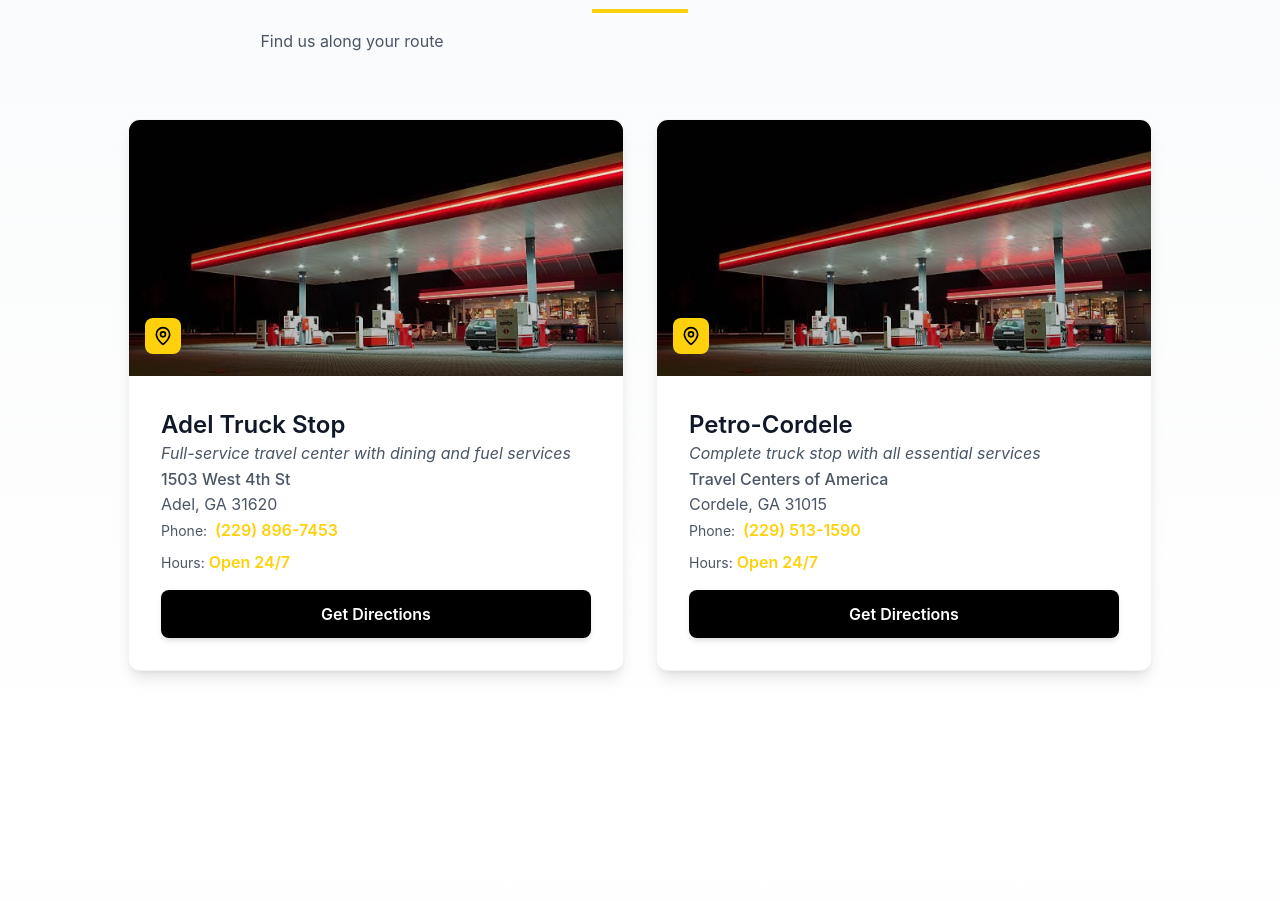
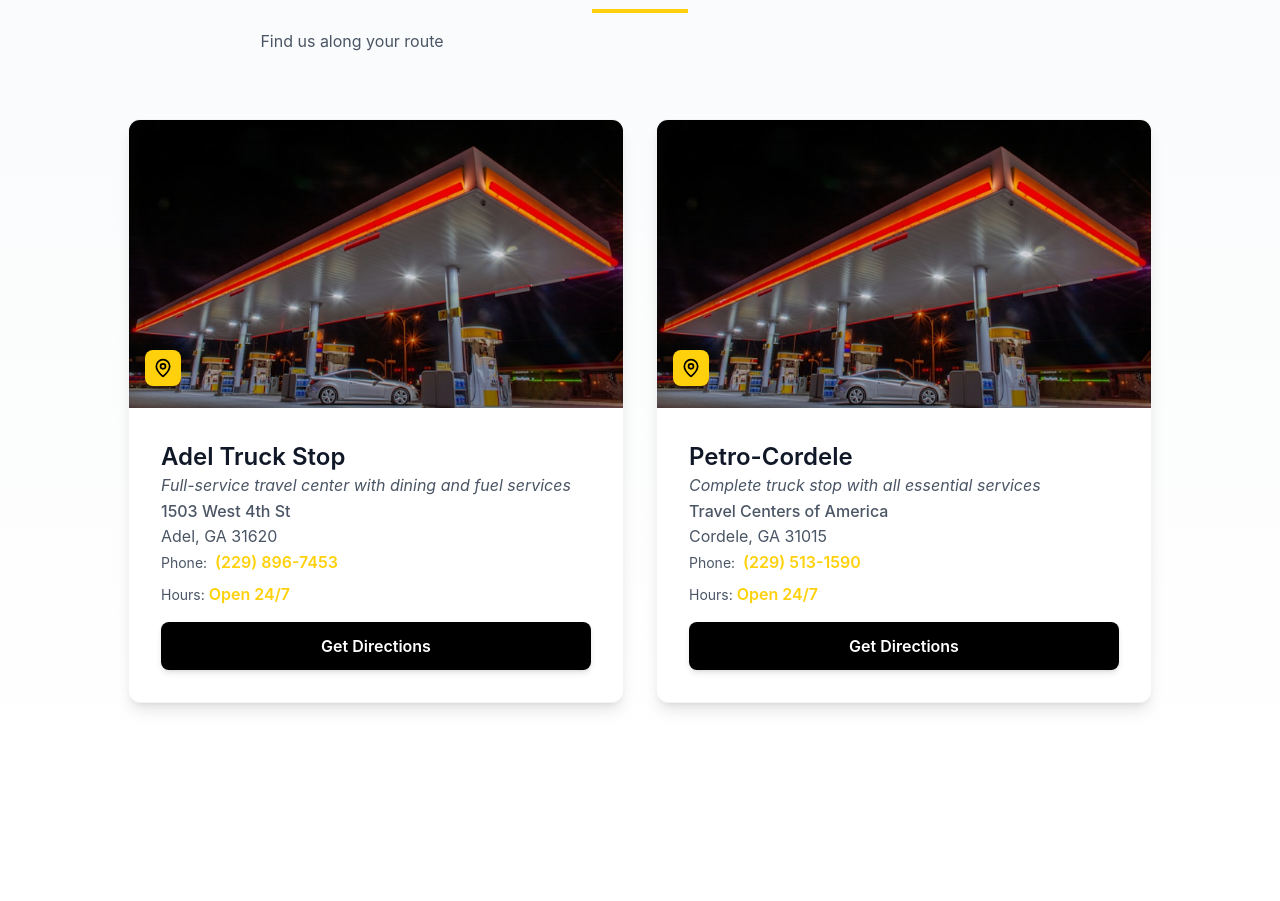
Before and after one commit to WAQASUMAR33/super_petrolium, a Next.js app: page / in a window 1280 px wide. Shown: the part 1085-1986 px from the top of the page. Built offline with nearby package versions, Linux system fonts and the light colour scheme; no server answers.

Commit message:
Fix ImageWithFallback cached load and update location image styling

```diff
--- a/src/app/fuel/page.tsx
+++ b/src/app/fuel/page.tsx
@@ -195,7 +195,7 @@ export default function FuelPage() {
               <ImageWithFallback
                 src="/gas_astation2.jpg"
                 alt="Super Petroleum fuel station Adel Georgia I-75"
-                className="w-full h-full object-cover"
+                className="w-full h-full object-cover object-bottom"
               />
             </div>
             <div>
--- a/src/app/images/ImageWithFallBack.tsx
+++ b/src/app/images/ImageWithFallBack.tsx
@@ -25,6 +25,17 @@ export function ImageWithFallback({
 }: ImageWithFallbackProps) {
   const [didError, setDidError] = useState(false)
   const [isLoaded, setIsLoaded] = useState(false)
+  const imgRef = React.useRef<HTMLImageElement>(null)
+
+  React.useEffect(() => {
+    if (imgRef.current?.complete) {
+      if (imgRef.current.naturalWidth === 0) {
+        setDidError(true)
+      } else {
+        setIsLoaded(true)
+      }
+    }
+  }, [src])
 
   const handleError = () => {
     setDidError(true)
@@ -56,6 +67,7 @@ export function ImageWithFallback({
     </div>
   ) : (
     <img
+      ref={imgRef}
       src={src}
       alt={alt}
       className={`${className ?? ''} ${!isLoaded ? 'opacity-0' : 'opacity-100'} transition-opacity duration-300`}
--- a/src/app/page.tsx
+++ b/src/app/page.tsx
@@ -94,11 +94,11 @@ export default function Home() {
           <div className="grid grid-cols-1 md:grid-cols-2 gap-6 lg:gap-8 max-w-5xl mx-auto">
             {/* Location 1 */}
             <div className="group bg-white p-0 rounded-xl shadow-lg hover:shadow-2xl transition-all duration-300 border border-gray-100 hover:border-[#FFD10C] hover:-translate-y-2 overflow-hidden">
-              <div className="w-full h-64 overflow-hidden bg-gray-200 relative">
+              <div className="w-full h-64 md:h-72 overflow-hidden bg-gray-200 relative">
                 <ImageWithFallback
                   src="/gas_astation2.jpg"
                   alt="Adel Location"
-                  className="w-full h-full object-cover group-hover:scale-110 transition-transform duration-500"
+                  className="w-full h-full object-cover object-bottom group-hover:scale-110 transition-transform duration-500"
                   loading="eager"
                   fetchPriority="high"
                 />
@@ -142,11 +142,11 @@ export default function Home() {
 
             {/* Location 2 - Petro-Stopping Center */}
             <div className="group bg-white p-0 rounded-xl shadow-lg hover:shadow-2xl transition-all duration-300 border border-gray-100 hover:border-[#FFD10C] hover:-translate-y-2 overflow-hidden">
-              <div className="w-full h-64 overflow-hidden bg-gray-200 relative">
+              <div className="w-full h-64 md:h-72 overflow-hidden bg-gray-200 relative">
                 <ImageWithFallback
                   src="/gas_astation2.jpg"
                   alt="Petro-Stopping Center"
-                  className="w-full h-full object-cover group-hover:scale-110 transition-transform duration-500"
+                  className="w-full h-full object-cover object-bottom group-hover:scale-110 transition-transform duration-500"
                   loading="eager"
                   fetchPriority="high"
                 />
```
Also changed, not shown: public/gas_astation2.jpg, 1 other file (tests, documents, lock files or other folders).
